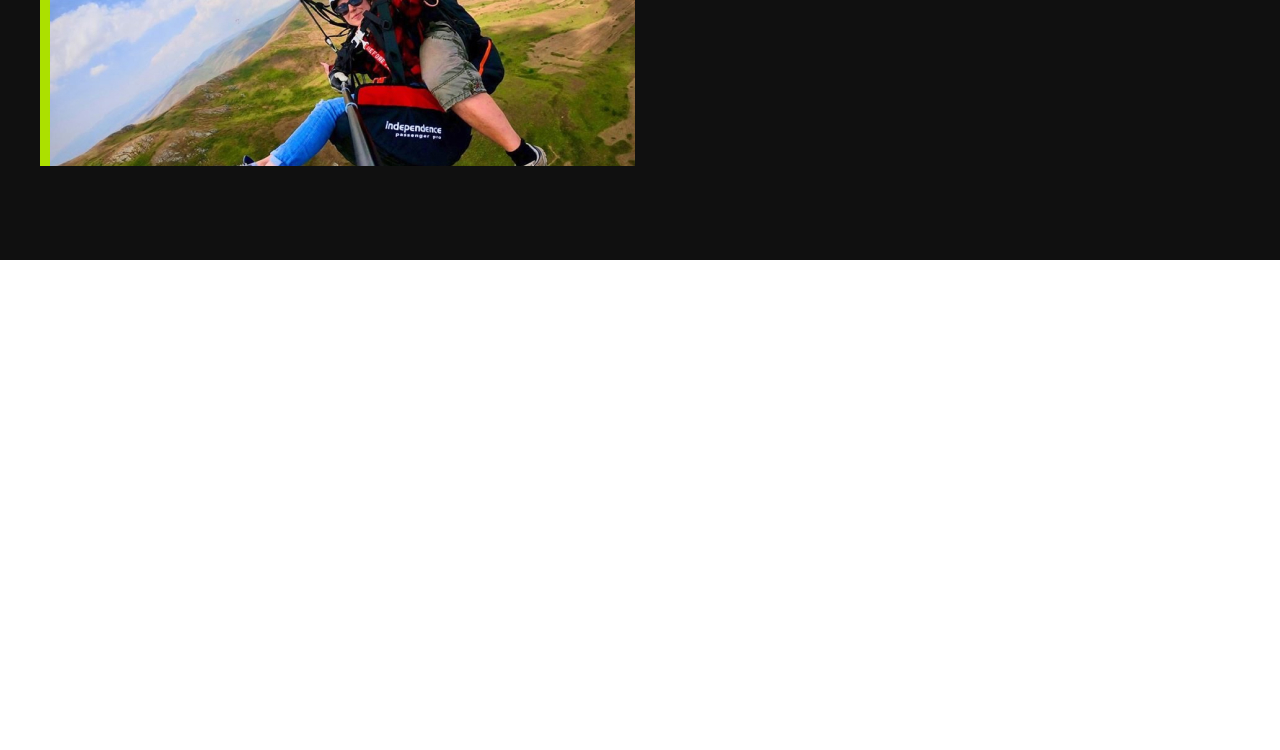
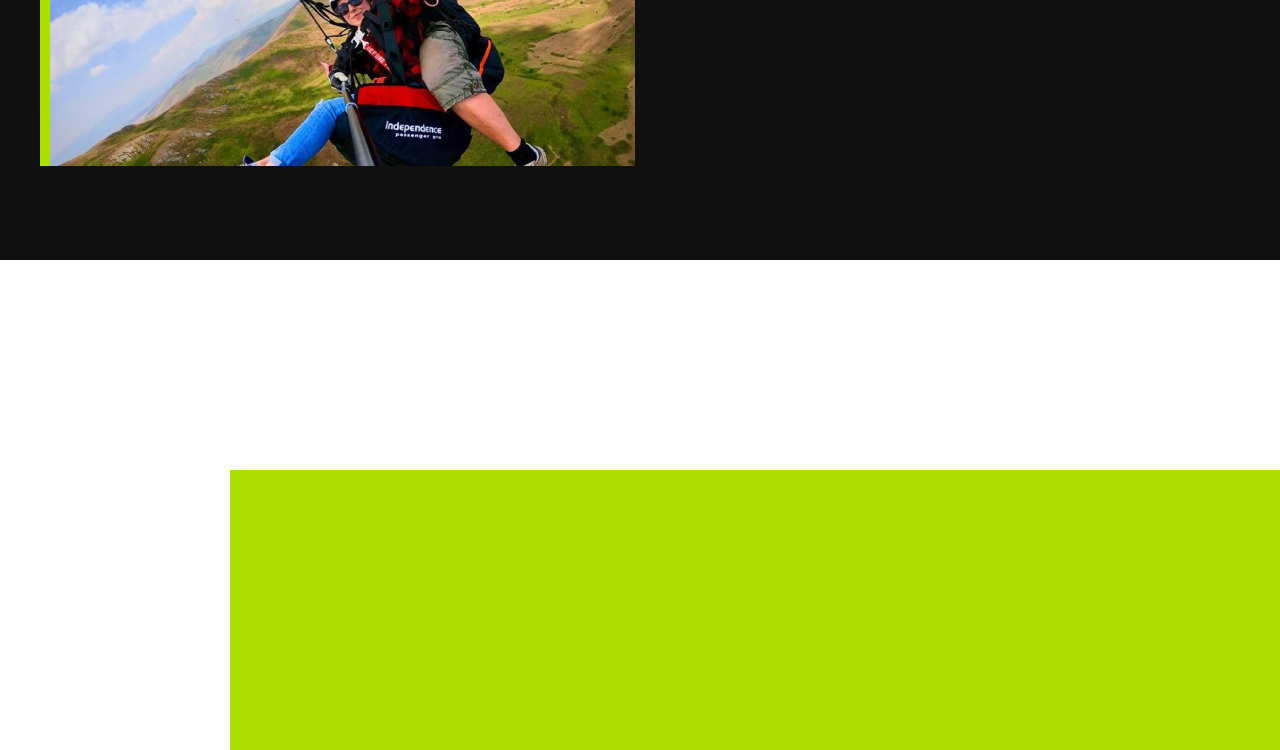
Before and after one commit to SergeyShcerbakov/Sport, a website: page app/index.html in a window 1280 px wide. Shown: the part 2127-2877 px from the top of the page. Before the commit the page ends 2387 px from the top, so only its background shows below. Drawn offline with nearby package versions, Linux system fonts and the light colour scheme; files that its build step writes are made by us from their sources.

Commit message:
fixed air

```diff
--- a/app/partails/air.html
+++ b/app/partails/air.html
@@ -11,12 +11,14 @@
             <input type="date" id="date" data-date-format="Выбрать дату">
             <input type="text" placeholder="выбрать цену" id="price">
         </form>
+        <div class="air-wrapper">
+            <div class="air-wrap">
                 <h2 class="air-subtitle">Стихия воздух</h2>
                 <div class="air-line"></div>
                 <p class="air-desc">
                     Все зависит от природных условий. Есть горы - будет альпинизм.
                     Есть море, океан, река или озеро - будут дайвинг и полет
-            над водной гладью. Есть джунгли  путешествие в ЮАР.
+                    над водной гладью. Есть джунгли путешествие в ЮАР.
                 </p>
                 <div class="air-plans">
                     <div class="air-planer">
@@ -26,9 +28,9 @@
                         <p class="air-text">Парашют</p>
                     </div>
                 </div>
-        <div class="box-img">
                 <img class="air-img-one" src="images/air/air-photo-one.jpg" alt="air photo one">
                 <img class="air-img-two" src="images/air/air-photo-two.jpg" alt="air photo two">
+            </div>
         </div>
         <div class="air-rectangle"></div>
     </div>
--- a/app/scss/_air.scss
+++ b/app/scss/_air.scss
@@ -48,6 +48,10 @@ input {
 #city {
   width: 327px;
   height: 40px;
+}
+
+.air-wrapper {
+  width: 1220px;
 }
 
 .air-subtitle {
@@ -125,12 +129,24 @@ input {
   margin-top: -160px;
 }
 
-//.box-img {
+//.box-img-bg-one {
 //  background: #abe000;
 //  width: 1050px;
-//  height: 280px;
-//  position: absolute;
-//  right: 0;
-//  //margin-top: -250px;
-//  //z-index: 0;
+//  height: 250px;
+//  &:after {
+//    content: '';
+//    background: #abe000;
+//    width: 1050px;
+//    height: 250px;
+//  }
 //}
+
+.air-rectangle {
+  background: #abe000;
+  width: 1050px;
+  height: 280px;
+  position: absolute;
+  right: 0;
+  margin-top: 300px;
+  z-index: 0;
+}
```
Also changed, not shown: dest/index.html (+4 -2 lines), app/css/style.css, dest/css/style.css. Lines whose indentation alone changed are shown as unchanged.
